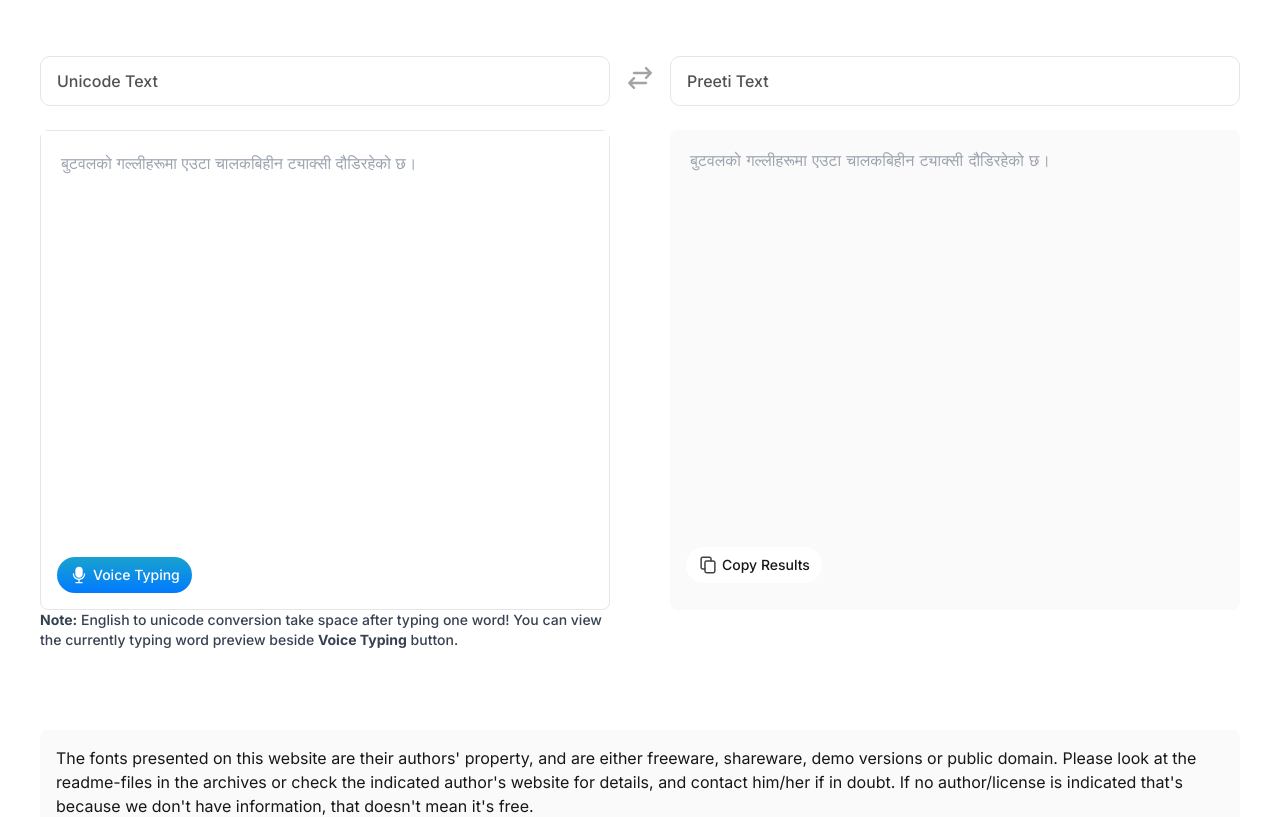
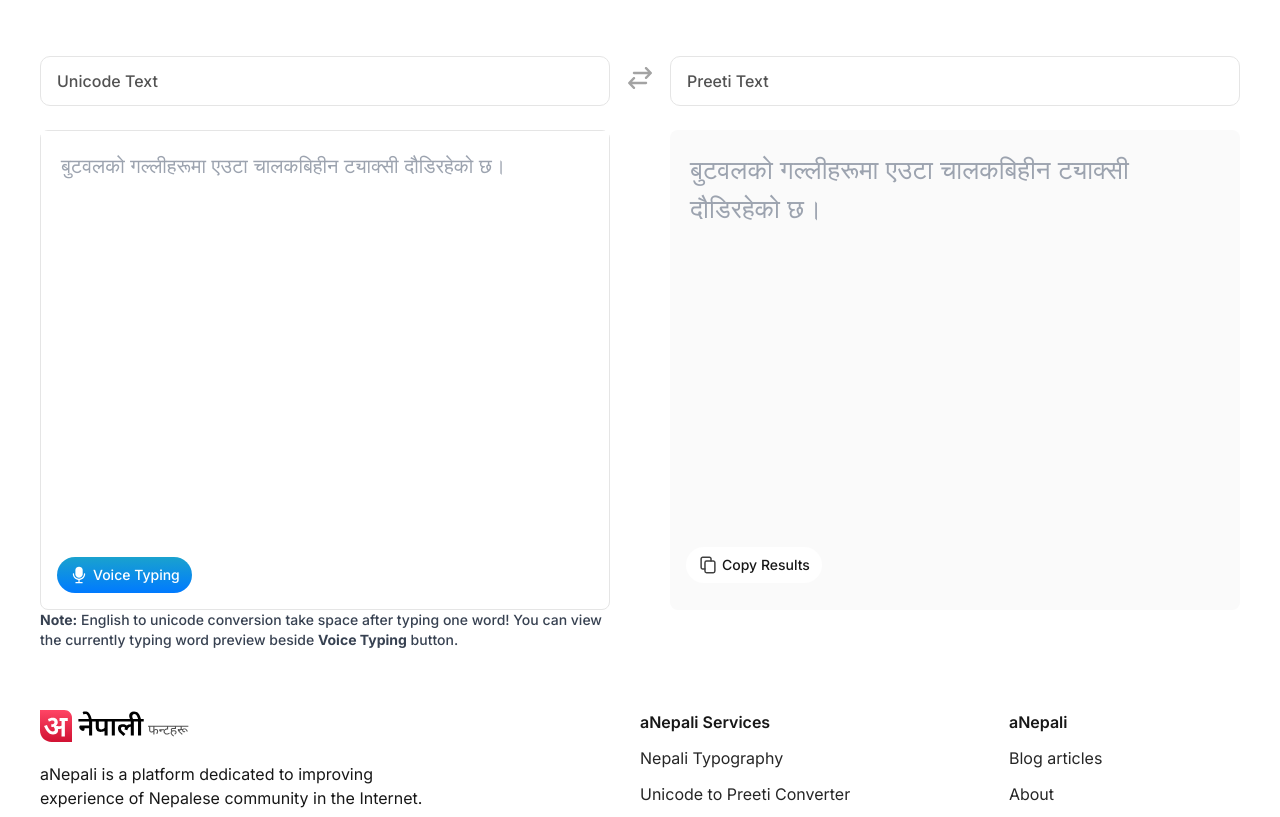
Before and after one commit to shrijalkaphle/anepali, a Next.js app: page /unicode-to-preeti in a window 1280 px wide. Shown: the part 260-1077 px from the top of the page. Built offline with nearby package versions, Linux system fonts and the light colour scheme.

Commit message:
``bug:`` :bug: fix font-szie error

```diff
--- a/src/app/components/Footer.tsx
+++ b/src/app/components/Footer.tsx
@@ -3,15 +3,6 @@
 export const Footer = () => {
     return (
         <footer>
-            <div className="container mt-20 my-10">
-                {/* <div className="rounded-lg bg-neutral-50 h-[136px] flex items-center justify-center">
-                    Ad Space
-                </div> */}
-                <div className="mt-10 rounded-lg bg-neutral-50 p-4">
-                    The fonts presented on this website are their authors&#39; property, and are either freeware, shareware, demo versions or public domain. Please look at the readme-files in the archives or check the indicated author&#39;s website for details, and contact him/her if in doubt. If no author/license is indicated that&#39;s because we don&#39;t have information, that doesn&#39;t mean it&#39;s free.
-                </div>
-            </div>
-            <hr />
             <div className="container my-10 lg:flex justify-between">
                 <div className="lg:w-1/3 w-full">
                     <img src="/assets/logo.svg" alt="aNepali" className="h-8" />
--- a/src/app/page.tsx
+++ b/src/app/page.tsx
@@ -145,6 +145,15 @@
           }
         </div>
       </div>
+      <div className="container mt-20 my-10">
+        {/* <div className="rounded-lg bg-neutral-50 h-[136px] flex items-center justify-center">
+                    Ad Space
+                </div> */}
+        <div className="mt-10 rounded-lg bg-neutral-50 p-4">
+          The fonts presented on this website are their authors&#39; property, and are either freeware, shareware, demo versions or public domain. Please look at the readme-files in the archives or check the indicated author&#39;s website for details, and contact him/her if in doubt. If no author/license is indicated that&#39;s because we don&#39;t have information, that doesn&#39;t mean it&#39;s free.
+        </div>
+      </div>
+      <hr />
     </>
   );
 }
--- a/src/app/unicode-to-preeti/page.tsx
+++ b/src/app/unicode-to-preeti/page.tsx
@@ -65,7 +65,7 @@
                         {/* text area */}
                         <div className="w-full border rounded-lg border-neutral-200 h-[480px] mt-6 flex flex-col ">
 
-                            <textarea className="w-full resize-none outline-none p-5 flex-grow" placeholder="बुटवलको गल्लीहरूमा एउटा चालकबिहीन ट्याक्सी दौडिरहेको छ।" value={unicodeText} onChange={onUnicodeChange}></textarea>
+                            <textarea className="w-full resize-none outline-none p-5 flex-grow text-[20px]" placeholder="बुटवलको गल्लीहरूमा एउटा चालकबिहीन ट्याक्सी दौडिरहेको छ।" value={unicodeText} onChange={onUnicodeChange}></textarea>
                             <div className="p-4 flex items-center gap-x-4">
                                 <button className="text-sm px-3 py-2 rounded-[55px] text-white bg-gradient-to-t from-[#007AFF] to-[#1AA2CE] font-medium flex items-center gap-x-1">
                                     <svg xmlns="http://www.w3.org/2000/svg" width="20" height="20" viewBox="0 0 20 20" fill="none">
@@ -99,7 +99,7 @@
                         <div className="px-4 py-3 border border-neutral-200 rounded-[10px] text-neutral-600 font-medium">Preeti Text</div>
                         {/* text area */}
                         <div className="w-full bg-neutral-50 rounded-lg h-[480px] mt-6">
-                            <textarea name="" id="" className="w-full h-[395px] resize-none outline-none p-5 bg-transparent font-preeti" placeholder="बुटवलको गल्लीहरूमा एउटा चालकबिहीन ट्याक्सी दौडिरहेको छ।" value={preetiText} readOnly></textarea>
+                            <textarea  className="w-full h-[395px] resize-none outline-none p-5 bg-transparent old_nepali text-[26px]" placeholder="बुटवलको गल्लीहरूमा एउटा चालकबिहीन ट्याक्सी दौडिरहेको छ।" value={preetiText} readOnly></textarea>
                             <div className="p-4">
                                 <button className="text-sm px-3 py-2 rounded-[55px] bg-white font-medium flex items-center gap-x-1" onClick={() => navigator.clipboard.writeText(preetiText)}>
                                     <svg xmlns="http://www.w3.org/2000/svg" width="20" height="20" viewBox="0 0 20 20" fill="none">
```
